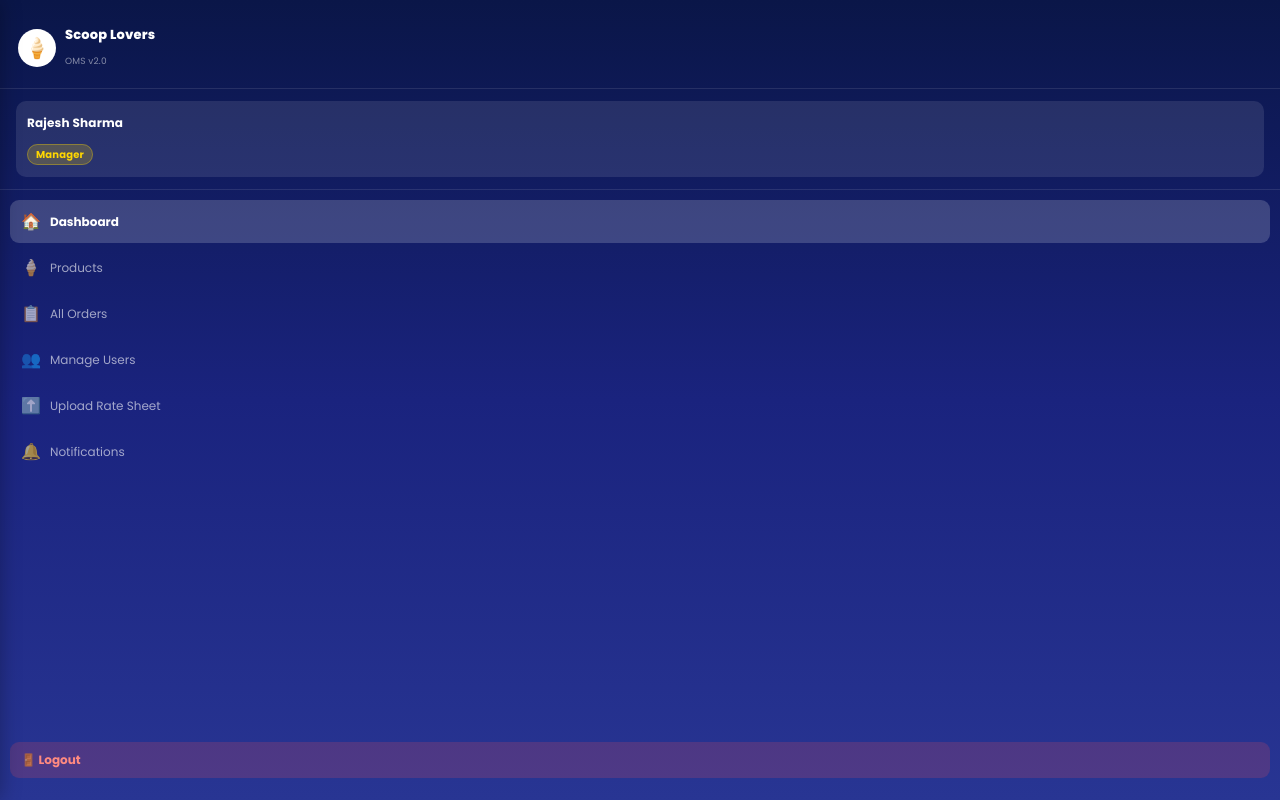
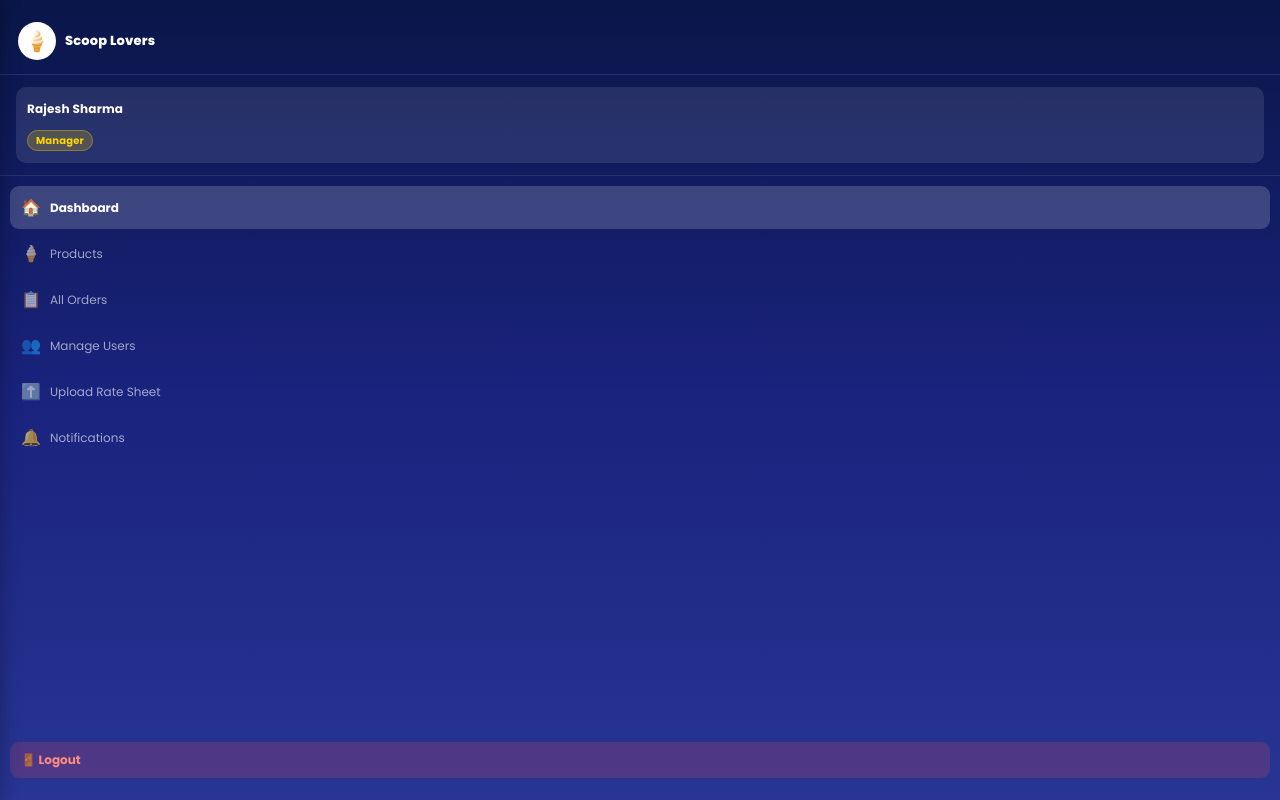
Before and after one commit to Krutika-Dhanjode/scoop-lover-1, a React (Vite) app: page / in a window 1280 px wide. Both pictures are taken after a click on the button "Manager". Built offline with nearby package versions, Linux system fonts and the light colour scheme.

Commit message:
Remove OMS v2.0 version text from sidebar header
- Delete the OMS v2.0 subtitle from the Sidebar component
- Simplify the branding to show only 'Scoop Lovers' text
- Creates a cleaner, more minimalist sidebar header

```diff
--- a/src/App.jsx
+++ b/src/App.jsx
@@ -788,7 +788,7 @@ function Sidebar({role,user,active,setActive,onLogout,cartCount,notifCount}){
       <div style={{padding:"22px 18px 14px",borderBottom:"1px solid rgba(255,255,255,0.1)"}}>
         <div style={{display:"flex",alignItems:"center",gap:9}}>
           <div style={{width:38,height:38,borderRadius:19,background:"white",display:"flex",alignItems:"center",justifyContent:"center",fontSize:20}}>🍦</div>
-          <div><div style={{color:"white",fontWeight:800,fontSize:13}}>Scoop Lovers</div><div style={{color:"rgba(255,255,255,0.5)",fontSize:9}}>OMS v2.0</div></div>
+          <div><div style={{color:"white",fontWeight:800,fontSize:13}}>Scoop Lovers</div></div>
         </div>
       </div>
       <div style={{padding:"12px 16px",borderBottom:"1px solid rgba(255,255,255,0.1)"}}>
```
